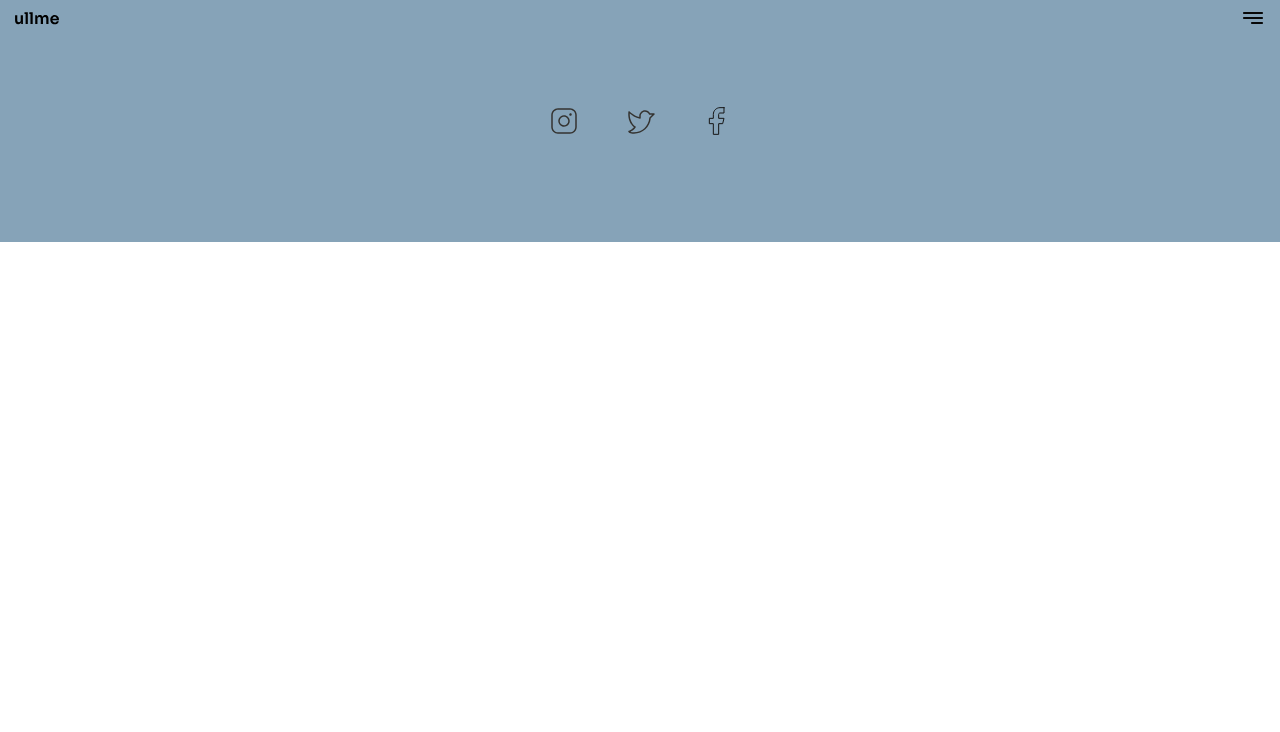
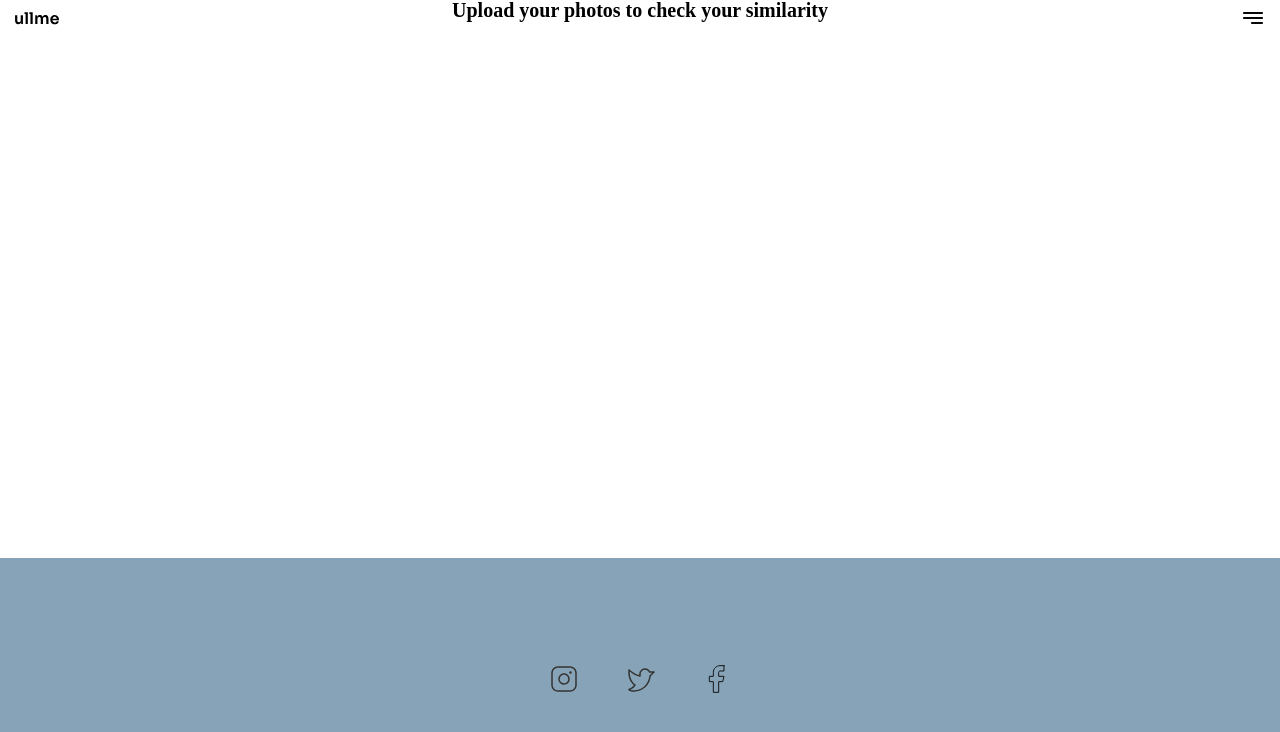
Before and after one commit to kolodenets/Ullme, a React (Vite) app in the folder ullme-app/: page /uploadPhoto in a window 1280 px wide. Before the commit this address had no page. Shown: the top 732 px of the page. Built offline with nearby package versions, Linux system fonts and the light colour scheme; a web font is replaced by a local one.

Commit message:
feat: start uploadPage

```diff
--- a/ullme-app/src/App.tsx
+++ b/ullme-app/src/App.tsx
@@ -2,6 +2,7 @@ import { BrowserRouter as Router, Route, Routes } from "react-router-dom";
 import Home from "./pages/home/Home";
 import Header from "./features/Header/Header";
 import Footer from "./features/Footer/Footer";
+import PhotoUploadPage from "./pages/photoUpload/PhotoUploadPage";
 
 function App() {
   return (
@@ -9,6 +10,7 @@ function App() {
       <Header />
       <Routes>
         <Route path="/" element={<Home />}/>
+        <Route path="/uploadPhoto" element={<PhotoUploadPage />}/>
       </Routes>
       <Footer />
     </Router>
--- a/ullme-app/src/features/Header/Header.tsx
+++ b/ullme-app/src/features/Header/Header.tsx
@@ -1,16 +1,16 @@
+import { useNavigate } from "react-router-dom";
 import cn from 'classnames'
 import MainLogo from '../../../public/assets/icons/mainLogo.svg'
-import BurgerMenu from '../../../public/assets/icons/burger.svg'
 import s from './Header.module.scss'
 
 const Header = () => {
+  const navigate = useNavigate();
   return (
     <header className={s.header}>
       <div className={cn('container')}>
         <div className={s.flexContainer}>
-          <img src={MainLogo} alt="logo" />
+          <img src={MainLogo} alt="logo" onClick={() => navigate('/')}/>
           <button className={s.burgerButton}>
-            {/* <img src={BurgerMenu} alt="burger" /> */}
           </button>
         </div>
     </div>
--- a/ullme-app/src/pages/home/Home.tsx
+++ b/ullme-app/src/pages/home/Home.tsx
@@ -1,4 +1,5 @@
 import { useState } from "react";
+import { useNavigate } from "react-router-dom";
 import cn from "classnames";
 import Button from "../../components/Button/Button";
 import Logo from "/assets/images/Logo.png";
@@ -9,6 +10,7 @@ import UISwiper from "../../components/Swiper/UISwiper";
 const Home = () => {
   const [activeLongText, setActiveLongText] = useState(false);
   const [activeLongText2, setActiveLongText2] = useState(false);
+  const navigate = useNavigate();
   return (
     <main className={s.homePageWrapper}>
       <section className={cn("container", s.heroSection)}>
@@ -23,12 +25,12 @@ const Home = () => {
         </p>
         <Button
           className={s.checkSimilarity}
-          onClick={() => console.log("click")}
+          onClick={() => navigate("/uploadPhoto")}
         >
           Check similarity
         </Button>
       </section>
-      <UISwiper/>
+      <UISwiper />
       <section className={cn("container", s.secondSection)}>
         <div className={s.center}>
           <p className={s.secondInfo}>
@@ -99,7 +101,7 @@ const Home = () => {
         </div>
         <Button
           className={s.checkSimilarity}
-          onClick={() => console.log("click")}
+          onClick={() => navigate("/uploadPhoto")}
         >
           Check similarity
         </Button>
@@ -121,7 +123,7 @@ const Home = () => {
         <div className={s.bottomImage}></div>
         <Button
           className={s.checkSimilarity}
-          onClick={() => console.log("click")}
+          onClick={() => navigate("/uploadPhoto")}
         >
           Check similarity
         </Button>
--- /dev/null
+++ b/ullme-app/src/pages/photoUpload/PhotoUpload.module.scss
@@ -0,0 +1,11 @@
+@use '../../styles/style.scss' as *;
+
+.section {
+  padding-top: 67px;
+}
+
+.h1 {
+  @include h1;
+  font-size: 20px;
+  margin-bottom: 44px;
+}
--- /dev/null
+++ b/ullme-app/src/pages/photoUpload/PhotoUploadPage.tsx
@@ -0,0 +1,12 @@
+import s from "./PhotoUpload.module.scss";
+import cn from 'classnames'
+
+const PhotoUploadPage = () => {
+  return (
+    <section className={cn("container", s.section)}>
+      <h1 className={s.h1}>Upload your photos to check your similarity</h1>
+    </section>
+  );
+};
+
+export default PhotoUploadPage;
--- a/ullme-app/src/styles/themes/mixins.scss
+++ b/ullme-app/src/styles/themes/mixins.scss
@@ -11,6 +11,7 @@
   font-weight: $fw-bold;
   line-height: 105%;
 }
+
 @mixin petraRegular16 {
   font-size: 16px;
   font-family: Petra Sans;
```
